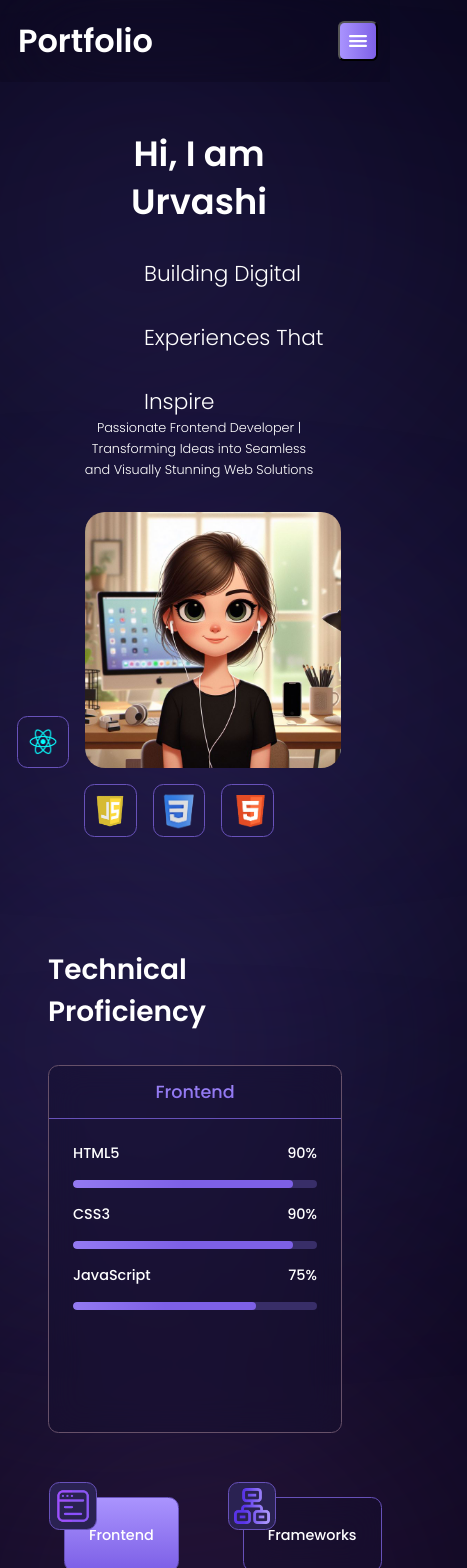
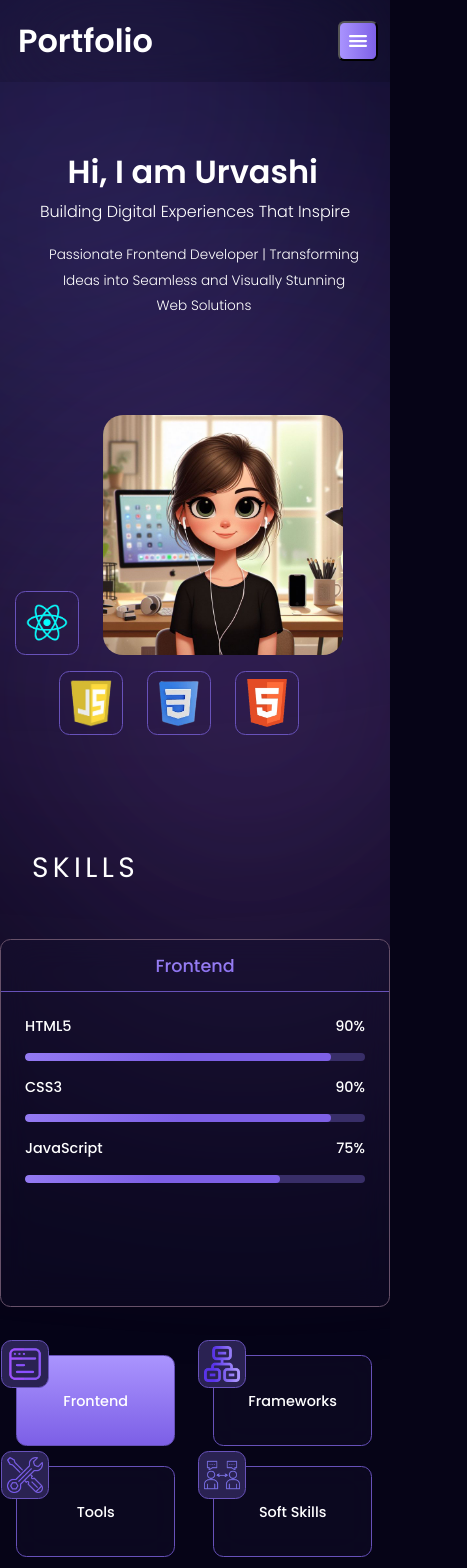
Before and after one commit to UrvashiSharma30/my_portfolio, a React (Create React App) app: page / in a window 390 px wide. Shown: the top 1568 px of the page, 467 px wide, since content can reach past the window. Built offline with nearby package versions, Linux system fonts and the light colour scheme.

Commit message:
Enhanced responsiveness of the sections

```diff
--- a/src/App.js
+++ b/src/App.js
@@ -10,20 +10,10 @@ const App = () => {
   return (
     <>
       <NavBar />
-      <div className='container'>
-        <div id="profile-summary">
-          <ProfileSummary />
-        </div>
-        <div id="skills">
-          <Skills />
-        </div>
-        <div id="experience">
-          <Experience />
-        </div>
-        <div id="contact-me">
-          <ContactMe />
-        </div>
-      </div>
+      <ProfileSummary />
+      <Skills />
+      <Experience />
+      <ContactMe />
       <Footer />
     </>
   );
--- a/src/Components/ContactMe/ContactMe.css
+++ b/src/Components/ContactMe/ContactMe.css
@@ -1,40 +1,44 @@
 .contact-container {
-    margin: 4rem 0;
-    position: relative;
+    padding: 8rem 2rem 2rem 2rem;
+    display: flex;
+    flex-direction: column;
+    justify-content: center;
 }
 
-.contact-container h5 {
-    font-size: 2.25rem;
-    font-weight: 500;
-    margin-bottom: 3rem;
-    margin-left: 3rem;
+.section-title {
+    color: #ffff;
+    font-size: 1.5rem;
+    padding: 2rem;
+
 }
 
 .contact-content {
     display: flex;
+    flex-direction: row;
     gap: 3rem;
+    align-items: center;
+    padding: 0 1.5rem;
 }
 
 .contact-details {
     display: flex;
     flex-direction: column;
-    padding-left: 3rem;
-    gap:1rem;
+    gap: 1rem;
+
 }
 
 
 
 .contact-details .social {
+    height: 6rem;
     display: flex;
     flex-direction: row;
-    height: 7rem;
     align-items: center;
     gap: 1rem;
     background: #130f2a;
     border-radius: 0.65rem;
     border: 1.5px solid #6751b9;
     padding: 1.5rem;
-    margin-bottom: 2rem;
 }
 
 .contact-details .social .icon {
@@ -45,48 +49,99 @@
     justify-content: center;
     border-radius: 0.5rem;
     background: #3d3072;
-    margin-bottom: 0.8rem;
     cursor: pointer;
 }
+
 .contact-details .emailIcon,
 .contact-details .linkedinIcon,
-.contact-details .githubIcon{
-    font-size: 3.5rem;
+.contact-details .githubIcon {
+    font-size: 2.75rem;
     cursor: pointer;
 }
-.contact-details .social a{
+
+.contact-details .social a {
     color: #ffff;
     line-height: 1rem;
     cursor: pointer;
 }
 
-.contact-details .social a:hover{
+.contact-details .social a:hover {
     color: #6751b9;
 }
-.contact-details .social .icon:hover{
+
+.contact-details .social .icon:hover {
     background: transparent;
-    border:1px solid #3d3072;
+    border: 1px solid #3d3072;
     color: #3d3072;
 }
 
 @media screen and (max-width:768px) {
-    .contact-content{
+    .contact-content {
         flex-direction: column-reverse;
+    }
 
+    .contact-container .section-title {
+        font-size: 1.5rem;
+        margin: 0;
+    }
+    .contact-details {
+        gap: 1rem;
+        width: 100%;
 
     }
 
-    .contact-container h5{
-        font-size: 1.75rem;
-        margin-bottom: 0.5rem;
-        margin-left: 1.75rem;
+    .contact-details .social {
+        font-size: 0.75rem;
+        border-radius: 0.3rem;
+    }
+
+    .contact-details .social .icon {
+        width: 3rem;
+        height: 3rem;
+    }
+
+    .contact-details .emailIcon,
+    .contact-details .linkedinIcon,
+    .contact-details .githubIcon {
+        font-size: 2rem;
+    }
+    .contactform {
+        width: 100%;
+        align-items: center;
+    }
+}
+
+
+@media screen and (max-width:460px) {
+    .contact-content {
+        flex-direction: column-reverse;
+    }
+
+    .contact-container .section-title {
+        font-size: 1.25rem;
+    }
+
+    .contact-details {
+        gap: 1rem;
+        width: 100%;
 
     }
-    .contact-details {
-        gap: 0
+
+    .contact-details .social {
+        height: 4.5rem;
+        border-radius: 0.3rem;
+        font-size: 0.85rem;
     }
-    .contact-details .social {
-        margin-right: 2rem;
-        margin-left: -1rem;
+
+    .contact-details .social .icon {
+        width: 2.75rem;
+        height: 2.75rem;
     }
+
+    .contact-details .emailIcon,
+    .contact-details .linkedinIcon,
+    .contact-details .githubIcon {
+        font-size: 1.75rem;
+    }
+
 }
--- a/src/Components/ContactMe/ContactMe.jsx
+++ b/src/Components/ContactMe/ContactMe.jsx
@@ -6,8 +6,8 @@ import ContactForm from './ContactForm/ContactForm';
 
 const ContactMe = () => {
     return (
-        <section className='contact-container'>
-            <h5>Contact Me</h5>
+        <section className='contact-container' id='contact-me'>
+            <span class="section-title">Contact Me</span>
             <div className='contact-content'>
                 <div style={{ flex: 1 }} className='contact-details'>
                     <div className='social'>
@@ -29,7 +29,7 @@ const ContactMe = () => {
                         <a href='https://www.linkedin.com/in/urvashi-sharma-09036a1ba/' target="_blank" rel="noopener noreferrer">LinkedIn/Urvashi-Sharma</a>
                     </div>
                 </div>
-                <div style={{ flex: 1 }}>
+                <div style={{ flex: 1 }} className='contactform'>
                     <ContactForm/>
                 </div>
             </div>
--- a/src/Components/Experience/Experience.css
+++ b/src/Components/Experience/Experience.css
@@ -1,26 +1,32 @@
+.experience {
+  padding: 8rem 2rem;
+  height: auto;
+}
+
 .experience-container {
   display: flex;
   flex-direction: row;
-  align-items: center;
-  gap: 3rem;
-  padding: 1rem;
+  width: 100%;
 }
 
-h5 {
-  font-size: 2rem;
-  font-weight: 600;
-  margin-left: 3rem;
-  margin-top: 5rem;
-  margin-bottom: -4rem;
+.section-title {
+  color: #ffff;
+  font-size: 1.5rem;
+  text-transform: uppercase;
+  padding: 2rem;
+  letter-spacing: 0.25ch;
 }
 
-.tools-used {
+.tools-container {
+  width: 40%;
+  height: auto;
+}
+
+.tools-container .tools-used {
   display: grid;
-  grid-gap: 2rem;
+  gap: 2rem;
   grid-template-columns: repeat(3, 1fr);
   align-items: center;
-  justify-content: center;
-  width: 50%;
   padding: 1rem 1rem;
   margin: 3rem;
 }
@@ -47,6 +53,7 @@ h5 {
 
 .work-experience {
   width: 60%;
+  height: fit-content;
   color: #fff;
   background: #130f2a;
   background: #130f2a;
@@ -82,29 +89,120 @@ ul li {
   padding-left: 1.2em;
   text-indent: -1.2em;
   font-size: 0.75rem;
+  font-weight: 200;
+  color: #fff;
 
+}
+@media screen and (max-width:1125px) {
+  .tools-container .tools-used {
+    grid-template-columns: repeat(2, 1fr);
+
+  }
 }
 
 @media screen and (max-width:768px) {
-  .experience-container{
-      flex-direction: column-reverse;
+  .experience-container {
+    flex-direction: column-reverse;
+    align-items: center;
 
 
   }
 
-   h5{
-      font-size: 1.75rem;
-      margin-bottom: -25px;
-      margin-left: 2rem;
+  .section-title {
+    font-size: 1.75rem;
+    text-align: center;
 
   }
-  .work-experience {
-    width: 95%;
+
+  .work-experience,.tools-container {
+    width: 100%;
   }
 
-  .tools-used {
+  .tools-container .tools-used {
+    margin: 0;
     grid-template-columns: repeat(4, 1fr);
-    margin-top: -2rem;
-    margin-bottom: 1rem;
+
+  }
+
+  .tools-used .icons {
+    width: 6rem;
+    height: 6rem;
+  }
+
+  .tools-used .icons .icon-image {
+    height: auto;
+    width: 3.5rem;
   }
 }
+
+@media screen and (max-width:620px){
+
+  .tools-container .tools-used {
+    margin: 0;
+    grid-template-columns: repeat(4, 1fr);
+
+  }
+
+  .section-title{
+    text-align: center;
+    font-size: 1.70rem;
+  }
+}
+
+@media screen and (max-width:550px){
+
+  .tools-container .tools-used {
+    margin: 0;
+    grid-template-columns: repeat(3, 1fr);
+
+  }
+}
+@media screen and (max-width:460px) {
+  .experience{
+    padding-bottom: 0;
+  }
+  .experience-container {
+    flex-direction: column-reverse;
+    align-items: center;
+    justify-content: center;
+  }
+
+  .experience-container .section-title {
+    font-size: 1.5rem;
+    text-align: center;
+
+  }
+  .experience-card h3 {
+    font-size: 1.35rem;
+  }
+
+  .experience-card .date{
+    font-size: 0.8rem;
+  }
+  .experience-card ul li {
+    font-size: 0.65rem;
+    font-weight: 200;
+  }
+  .tools-container {
+    width: 100%;
+    align-items: center;
+  }
+
+  .tools-container .tools-used {
+    grid-template-columns: repeat(3, 0fr);
+    justify-content: center;
+
+  }
+
+  .tools-used .icons {
+    height: 5rem;
+    width: 5rem;
+    align-items: center;
+    justify-content: center;
+  }
+
+  .tools-used .icons .icon-image {
+    height: 3.25rem;
+    width: 3.25rem;
+  }
+}
--- a/src/Components/ProfileSummary/ProfileSummary.css
+++ b/src/Components/ProfileSummary/ProfileSummary.css
@@ -31,14 +31,14 @@
     padding-left: 5rem;
 }
 
-.profile-summary-content h2 {
+.profile-summary-content .name {
     font-size: 3.8rem;
     font-weight: 600;
     line-height: 5rem;
     margin-bottom: 1rem;
     margin-left: 0px;
 }
-.profile-summary-content h3 {
+.profile-summary-content .intro {
     font-size: 1.9rem;
     font-weight: 400;
     margin-bottom: 1rem;
@@ -106,19 +106,36 @@
     transform: translateY(-0.5rem);
 }
 
+@media screen and (max-width: 1180px){
+ .profile-summary-container .name{
+    font-size: 3.10rem;
+    line-height: 3rem;
+    text-align: left;
+ }
+ .profile-summary-container .intro{
+    font-size: 1.5rem;
+    line-height: 3rem;
+    text-align: left;
 
+ }
+ .profile-summary-container .para{
+  font-size: 1rem;
+  margin-top: 1rem;
+ }
+}
 @media screen and (max-width: 1025px) {
-    .profile-summary-content {
+    .profile-summary-content .name {
         font-size: 3rem;
-        line-height: 4rem;
     }
-
-    .profile-summary-content p {
+    .profile-summary-content .intro {
+        font-size: 1rem;
+    }
+    .profile-summary-content .para {
         font-size: 0.9rem;
         line-height: 1.6rem;
     }
 
-    .profile-img>div>img {
+    .profile-img > div > img {
         width: 20rem;
     }
 
@@ -131,16 +148,22 @@
     .profile-summary-container {
         flex-direction: column;
     }
+    .profile-summary-content .intro {
+        font-size: 1.5rem;
+    }
+    .profile-summary-content .para {
+        font-size: 1rem;
+    }
 
     .profile-img {
         margin: 2rem 0 2rem 0;
     }
 
-    .profile-summary-container h2 {
+    .profile-summary-container .name {
         margin-top: 3rem;
     }
 
-    .profile-summary-content h2,
+    .profile-summary-content .name,
     .profile-summary-content p {
         width: auto;
         text-align: center;
@@ -163,7 +186,7 @@
         bottom: 2rem;
         right: 0rem;
     }
-    .profile-summary-content h3 {
+    .profile-summary-content .intro {
         font-size: 1.35rem;
         font-weight: 300;
         margin-left: 4rem;
@@ -185,19 +208,32 @@
 }
 
 @media screen and (max-width: 600px) {
-    .profile-summary-content h2{
+    .profile-summary-container {
+        align-items: center;
+        padding: 2rem 0;
+
+    }
+    .profile-summary-content .name{
         font-size: 2.2rem;
-        line-height: 3rem;
+        line-height: 2.5rem;
+        text-align: center;
+
     }
+    .profile-summary-content .intro {
+        font-size: 1.15rem;
+        padding: 0;
+        margin-left: 0rem;
+        }
 
-    .profile-summary-content p {
-        font-size: 0.8rem;
-        line-height: 1.3rem;
-
+    .profile-summary-content .para {
+        font-size: 0.85rem;
+        text-align: center;
+        margin-bottom: 1rem;
     }
 
     .profile-img{
         gap: 1rem;
+        margin: 5rem 0;
     }
 
     .profile-img > div {
@@ -208,13 +244,79 @@
         width: 16rem;
     }
     .tech-icon {
-        width: 3.3rem;
-        height: 3.3rem;
-        align-items: center;
+        width: 4rem;
+        height: 4rem;
     }
 
     .tech-icon img {
-        width: 2rem;
+        width: 2.5rem;
     }
 
 }
+
+
+@media screen and (max-width: 468px){
+    .profile-summary-container {
+        align-items: center;
+        padding: 2rem 0;
+
+    }
+    .profile-summary-content {
+        padding: 0;
+    }
+
+    .profile-summary-content .name {
+        font-size: 2rem;
+        line-height: 1.25rem;
+        text-align: right;
+    }
+    .profile-summary-content .intro {
+        font-size: 1rem;
+        text-align: center;
+        line-height: 1.75rem;
+        padding: 0;
+        margin: 0;
+        }
+    .profile-summary-content p {
+        width: 80%;
+        font-size: 0.70rem;
+        text-align: center;
+        padding: 0;
+        margin-left: 3rem;
+        }
+
+    .profile-img {
+        margin: 5rem 0;
+    }
+
+    .profile-img>div {
+        gap: 1.5rem;
+    }
+
+    .profile-img>div>img {
+        width: 15rem;
+    }
+
+    .tech-icon {
+        width: 4rem;
+        height: 4rem;
+        justify-content: center;
+    }
+
+    .tech-icon img {
+        width: 3rem;
+    }
+    .tech-icon .html{
+        height:3rem;
+        width:5rem;
+    }
+    .tech-icon .css{
+        height:4rem;
+        width:4rem;
+    }
+
+    .tech-icon .js {
+        height: 3rem;
+    }
+
+}
--- a/src/Components/ProfileSummary/ProfileSummary.jsx
+++ b/src/Components/ProfileSummary/ProfileSummary.jsx
@@ -7,18 +7,18 @@ import cssImage from '../../assets/images/cssIcon.png'
 import javascriptImage from '../../assets/images/jsIcon.png'
 const ProfileSummary = () => {
     return (
-        <section className='profile-summary-container'>
+        <section className='profile-summary-container' id='profile-summary'>
             <div className='profile-summary-content'>
-                <h2>Hi, I am Urvashi</h2>
-                <h3>Building Digital Experiences That Inspire</h3>
-                <p>
+                <h2 className='name'>Hi, I am Urvashi</h2>
+                <h3 className='intro'>Building Digital Experiences That Inspire</h3>
+                <p className='para'>
                     Passionate Frontend Developer | Transforming Ideas into Seamless and Visually Stunning Web Solutions
                 </p>
             </div>
             <div className="profile-img">
                 <div>
                     <div className="tech-icon">
-                        <img src={reactImage} alt="" style={{}}/>
+                        <img src={reactImage} alt="reactIcon" />
                     </div>
                     <img src={profileImage} alt="" className='photo' />
                 </div>
--- a/src/Components/Skills/SkillCard/SkillCard.css
+++ b/src/Components/Skills/SkillCard/SkillCard.css
@@ -8,8 +8,6 @@
     position: relative;
     cursor: pointer;
     transition: all 0.3s ease;
-    margin-top: 2rem;
-    margin-left: 1.75rem;
 }
 
 .skills-card:hover,
@@ -44,7 +42,8 @@
 
 @media screen and (max-width: 1025px) {
     .skills-card {
-        padding: 1.5rem;
+        align-items: center;
+        margin: 0;
     }
 
     .skills-card span {
@@ -63,8 +62,9 @@
 
 @media screen and (max-width:768px) {
     .skills-card {
-        padding: 1.5rem;
-        margin: 1rem 1rem 1rem 0;
+        align-items: center;
+        margin: 0;
+        width: 90%;
     }
     .skills-card span {
         font-size: 0.9rem;
--- a/src/Components/Skills/Skills.css
+++ b/src/Components/Skills/Skills.css
@@ -1,7 +1,5 @@
 .skills-container {
-    margin: 3rem;
-    position: relative;
-    padding-bottom: 5rem;
+    padding: 8rem 2rem;
 }
 
 .skills-container::after,
@@ -27,16 +25,17 @@
     right: 0rem;
 }
 
-.skills-container h5 {
-    font-size: 2rem;
-    font-weight: 600;
-    margin-bottom: 2rem;
-    margin-left: 0;
-}
+.section-title{
+    color: #ffff;
+    font-size: 1.5rem;
+    text-transform: uppercase;
+    padding: 2rem;
+    letter-spacing: 0.25ch;
+  }
 
 .skills-content {
     display: flex;
-    align-items: flex-start;
+    align-items: center;
     gap: 3rem;
 }
 
@@ -73,7 +72,7 @@
         width: 100%;
     }
 
-    .skills-container h5 {
+    .skills-container .section-title {
         font-size: 1.75rem;
         margin-bottom: 2rem;
     }
@@ -89,7 +88,13 @@
     .skills-container {
         padding: 0;
     }
-    .skills-info-card {
-        width: 100%;
+    .skills-container .section-title{
+        text-align: center;
+        margin-bottom: 2rem ;
+    }
+    .skills{
+     justify-content: center;
+     width: 100%;
+     gap: 1.25rem;
     }
 }
--- a/src/Components/Skills/Skills.jsx
+++ b/src/Components/Skills/Skills.jsx
@@ -13,8 +13,11 @@ const Skills = () => {
   };
 
   return (
-    <section className="skills-container">
-      <h5>Technical Proficiency</h5>
+    <section className="skills-container" id='skills'>
+      <span class="section-title">Skills</span>
+      <br/>
+      <br/>
+      <br/>
       <div className='skills-content'>
         <div className='skills'>
           {SKILLS.map((item) => (
--- a/src/index.css
+++ b/src/index.css
@@ -8,8 +8,16 @@
 
 html {
   scroll-behavior: smooth;
+  /* overflow-x: hidden; */
+  margin: 0;
+  padding: 0;
+  width: 100%;
 }
 body{
   color: #ffff;
   background-color: #060417;
+  /* overflow-x: hidden; */
+  margin: 0;
+  padding: 0;
+  width: 100%;
 }
```
Also changed, not shown: src/Components/ContactMe/ContactForm/ContactForm.css (+63 -16 lines), src/Components/Experience/Experience.jsx (+18 -23 lines).
